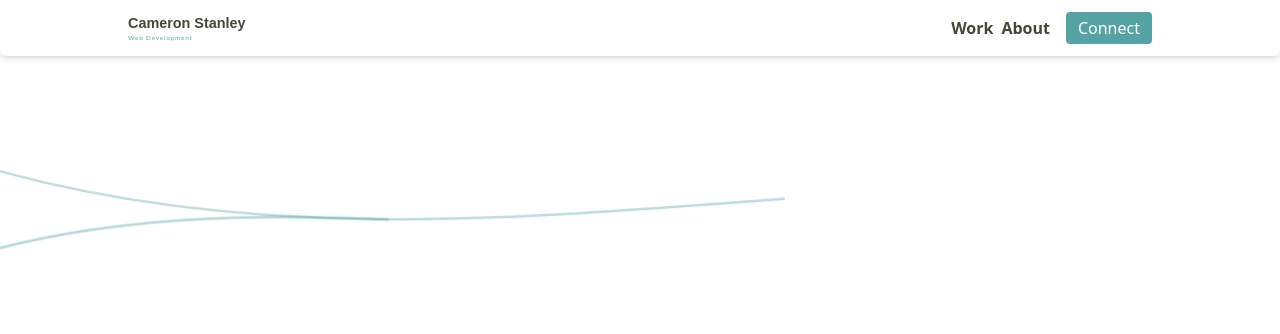
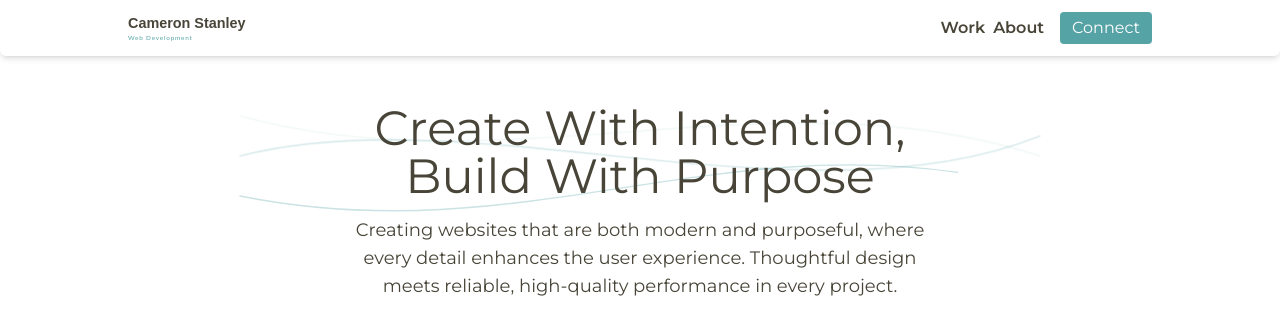
Before and after one commit to Cam96stanley/portfolio-hostinger, a React (Vite) app: page / in a window 1280 px wide. Shown: the top 334 px of the page. Built offline with nearby package versions, Linux system fonts and the light colour scheme.

Commit message:
Implemented hero section

```diff
--- a/src/components/hero/Hero.jsx
+++ b/src/components/hero/Hero.jsx
@@ -2,8 +2,21 @@ import HeroLines from "./HeroLines";
 
 export default function Hero() {
   return (
-    <>
+    <div className="relative flex justify-center items-center">
+      {/* Background animated line waves */}
       <HeroLines />
-    </>
+
+      {/* Content */}
+      <div className="absolute flex flex-col justify-center items-center top-10 text-center max-w-150 mx-auto p-2">
+        <h1 className="text-3xl lg:text-5xl">
+          Create With Intention, <br /> Build With Purpose
+        </h1>
+        <p className="mt-4 text-sm lg:text-lg text-(--color-text)">
+          Creating websites that are both modern and purposeful, where every
+          detail enhances the user experience. Thoughtful design meets reliable,
+          high-quality performance in every project.
+        </p>
+      </div>
+    </div>
   );
 }
--- a/src/components/hero/HeroLines.jsx
+++ b/src/components/hero/HeroLines.jsx
@@ -1,11 +1,11 @@
 export default function HeroLines() {
   return (
-    <div className="relative overflow-hidden w-full h-96">
+    <div className="relative overflow-auto min-w-screen h-75">
       <svg
         viewBox="0 0 1200 300"
         xmlns="http://www.w3.org/2000/svg"
         aria-hidden="true"
-        className="absolute inset-0 w-[120%] top-0 draw-flow"
+        className="absolute top-0 left-0 min-w-screen h-50 draw-flow"
       >
         <path
           d="M0 90 C 400 200, 800 20, 1200 150"
--- a/src/index.css
+++ b/src/index.css
@@ -4,9 +4,15 @@
 :root {
   --color-accent: #56a3a6;
   --color-text: #484538;
-  --color-bg-soft: #cad49d;
-  --color-bg-light: #d4eac8;
-  --color-bg-alt: #c0d8e0;
+  --color-soft: #cad49d;
+  --color-light: #d4eac8;
+  --color-alt: #c0d8e0;
+  --color-coral: #f07167;
+}
+
+body {
+  font-family: "Montserrat", sans-serif;
+  color: var(--color-text);
 }
 
 @layer components {
```
